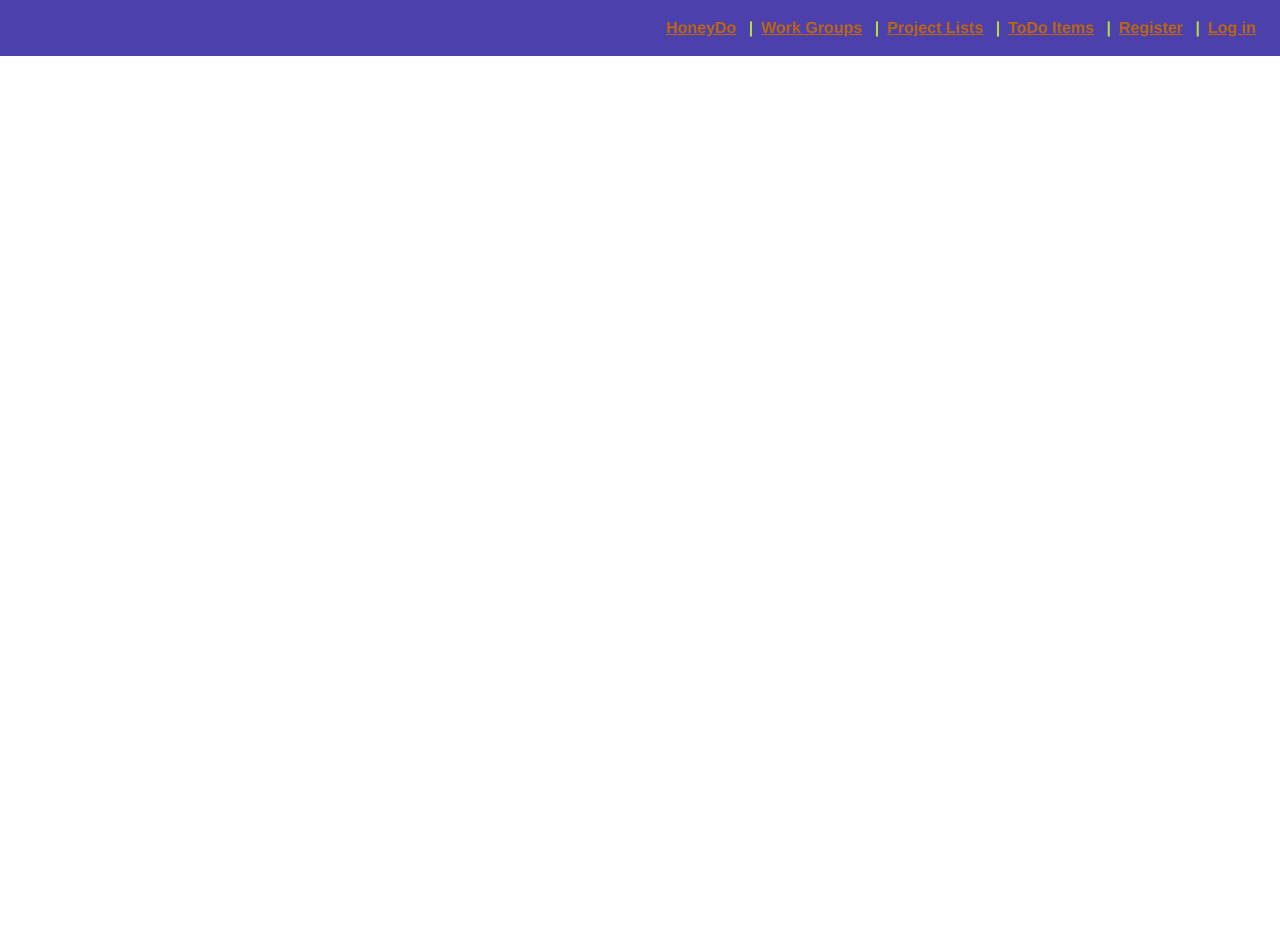
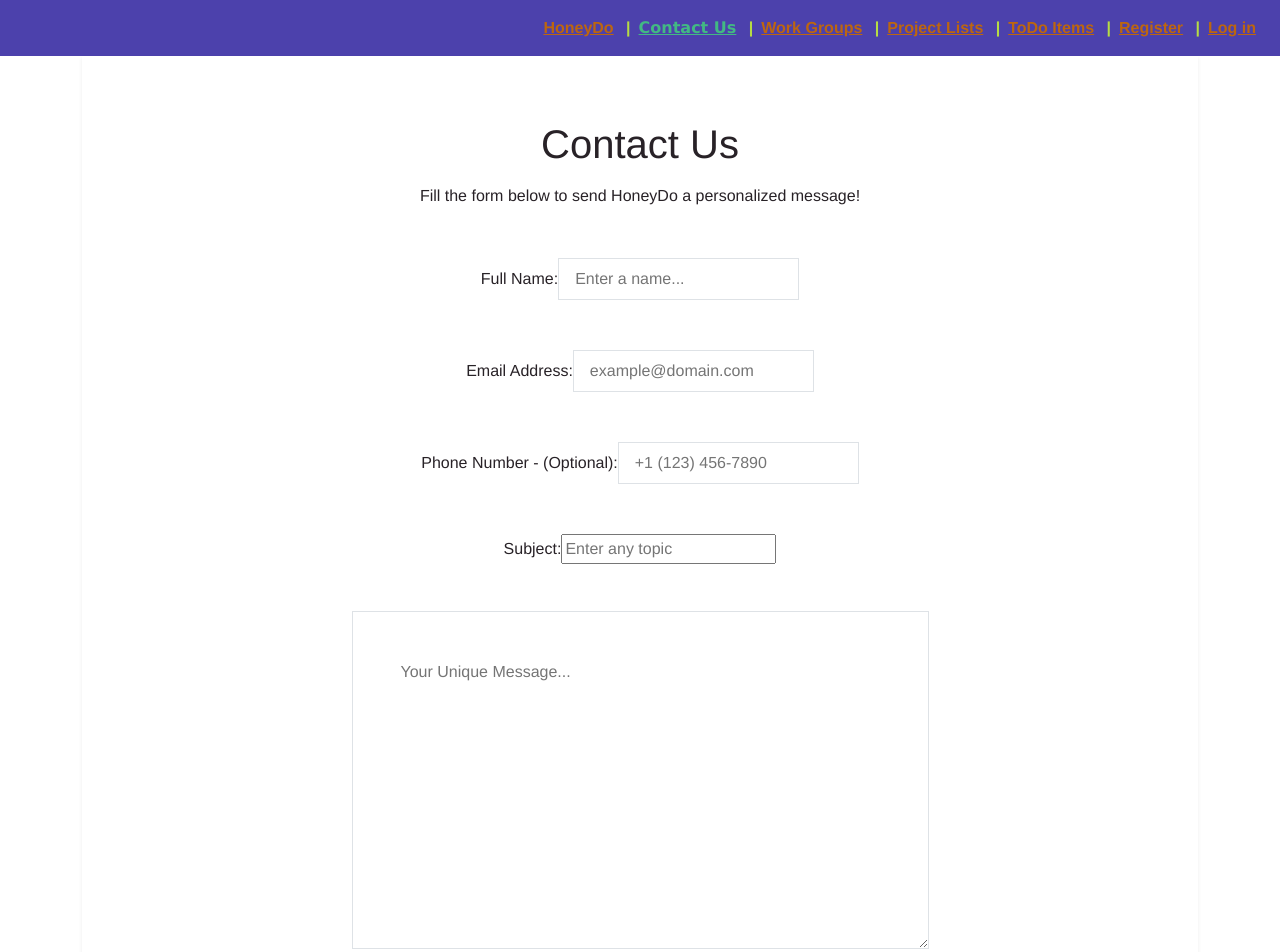
Before and after one commit to AndyRey02/ISQA4900-fe, a Vue app: page /contact in a window 1280 px wide. Shown: the top 952 px of the page. Before the commit the page ends 800 px from the top, so only its background shows below. Built offline with nearby package versions, Linux system fonts and the light colour scheme.

Commit message:
Contact Us Feature

```diff
--- a/src/App.vue
+++ b/src/App.vue
@@ -2,6 +2,9 @@
   <ul class="nav justify-content-end">
     <li class="nav-item ">
          <router-link to="/">HoneyDo</router-link>  |
+     </li>
+    <li class="nav-item">
+         <router-link :to="{name: 'Contact'}">Contact Us</router-link> |
      </li>
      <li class="nav-item">
          <router-link :to="{name: 'GroupList'}">Work Groups</router-link> |
--- /dev/null
+++ b/src/components/Contact.vue
@@ -0,0 +1,102 @@
+<template>
+
+  <div class="flex items-center min-h-screen bg-gray-50 dark:bg-gray-900">
+    <div class="container mx-auto">
+      <div class="max-w-md mx-auto my-10 bg-white p-5 rounded-md shadow-sm">
+        <div class="text-center" style="margin-bottom: 50px;">
+          <h1
+              class="my-3 text-3xl font-semibold text-gray-700 dark:text-gray-200"
+          >
+            Contact Us
+          </h1>
+          <p class="text-gray-400 dark:text-gray-400">
+            Fill the form below to send HoneyDo a personalized message!
+          </p>
+        </div>
+        <div class="m-7">
+          <form action="https://api.web3forms.com/submit" method="POST" id="form">
+            <input type="hidden" name="access_key" value="2c8cc905-bb93-41ae-8dce-b70948d4f297"/>
+            <input
+                type="hidden"
+                name="subject"
+                value="New Submission from HoneyDo"
+            />
+            <input
+                type="hidden"
+                name="redirect"
+                value="https://web3forms.com/success"
+            />
+            <input type="checkbox" name="botcheck" class= "hidden" id="botcheck" style="display: none;"/>
+            <div class="mb-6" style="margin-bottom: 50px;">
+              <label
+                  for="name"
+                  class="block mb-2 text-sm text-gray-600 dark:text-gray-400"
+              >Full Name:</label>
+              <input
+                  type="text"
+                  name="name"
+                  id="name"
+                  placeholder="Enter a name..."
+                  required
+                  class="w-full px-3 py-2 placeholder-gray-300 border border-gray-300 rounded-md focus:outline-none focus:ring focus:ring-indigo-100 focus:border-indigo-300 dark:bg-gray-700 dark:text-white dark:placeholder-gray-500 dark:border-gray-600 dark:focus:ring-gray-900 dark:focus:border-gray-500"
+              />
+            </div>
+            <div class="mb-6" style="margin-bottom: 50px;">
+              <label
+                  for="email"
+                  class="block mb-2 text-sm text-gray-600 dark:text-gray-400"
+              >Email Address:</label>
+              <input
+                  type="email"
+                  name="email"
+                  id="email"
+                  placeholder="example@domain.com"
+                  required
+                  class="w-full px-3 py-2 placeholder-gray-300 border border-gray-300 rounded-md focus:outline-none focus:ring focus:ring-indigo-100 focus:border-indigo-300 dark:bg-gray-700 dark:text-white dark:placeholder-gray-500 dark:border-gray-600 dark:focus:ring-gray-900 dark:focus:border-gray-500"
+              />
+            </div>
+            <div class="mb-6" style="margin-bottom: 50px;">
+              <label for="phone" class="text-sm text-gray-600 dark:text-gray-400"
+              >Phone Number - (Optional):</label>
+              <input
+                  type="text"
+                  name="phone"
+                  id="phone"
+                  placeholder="+1 (123) 456-7890"
+                  class="w-full px-3 py-2 placeholder-gray-300 border border-gray-300 rounded-md focus:outline-none focus:ring focus:ring-indigo-100 focus:border-indigo-300 dark:bg-gray-700 dark:text-white dark:placeholder-gray-500 dark:border-gray-600 dark:focus:ring-gray-900 dark:focus:border-gray-500"
+              />
+            </div>
+             <label for="subject" class="text-sm text-gray-600 dark:text-gray-400" style="margin-bottom: 50px;"
+              >Subject:</label>
+            <input type="text"  id="subject" placeholder= "Enter any topic" name="subject" required/>
+            <div class="mb-6" style="margin-bottom: 50px;">
+              <label
+                  for="message"
+                  class="block mb-2 text-sm text-gray-600 dark:text-gray-400"
+              ></label>
+
+              <textarea
+                  rows="10"
+                  cols="50"
+                  name="message"
+                  id="message"
+                  placeholder="Your Unique Message..."
+                  class="w-full px-5 py-5 placeholder-gray-300 border border-gray-300 rounded-md focus:outline-none focus:ring focus:ring-indigo-100 focus:border-indigo-300 dark:bg-gray-700 dark:text-white dark:placeholder-gray-500 dark:border-gray-600 dark:focus:ring-gray-900 dark:focus:border-gray-500"
+                  required
+              ></textarea>
+            </div>
+            <div class="mb-6" style="margin-bottom: 50px;">
+              <button
+                  type="submit"
+                  class="w-full px-3 py-4 text-black bg-indigo-500 rounded-md focus:bg-indigo-600 focus:outline-none">
+                Send Form
+              </button>
+            </div>
+            <p class="text-base text-center text-blue-400" id="result"></p>
+          </form>
+        </div>
+      </div>
+    </div>
+  </div>
+
+</template>
--- a/src/router/index.js
+++ b/src/router/index.js
@@ -11,6 +11,7 @@ import TaskList from '@/components/TaskList'
 import TaskCreate from '@/components/TaskCreate'
 import ListList from '@/components/ListList'
 import ListCreate from '@/components/ListCreate'
+import Contact from '@/components/Contact'
 
 const routes = [
   {
@@ -112,6 +113,11 @@ const routes = [
     path:'/register',
     name: 'Register',
     component: Register
+  },
+  {
+    path:'/contact',
+    name: 'Contact',
+    component: Contact
   }
 ]
 
```
